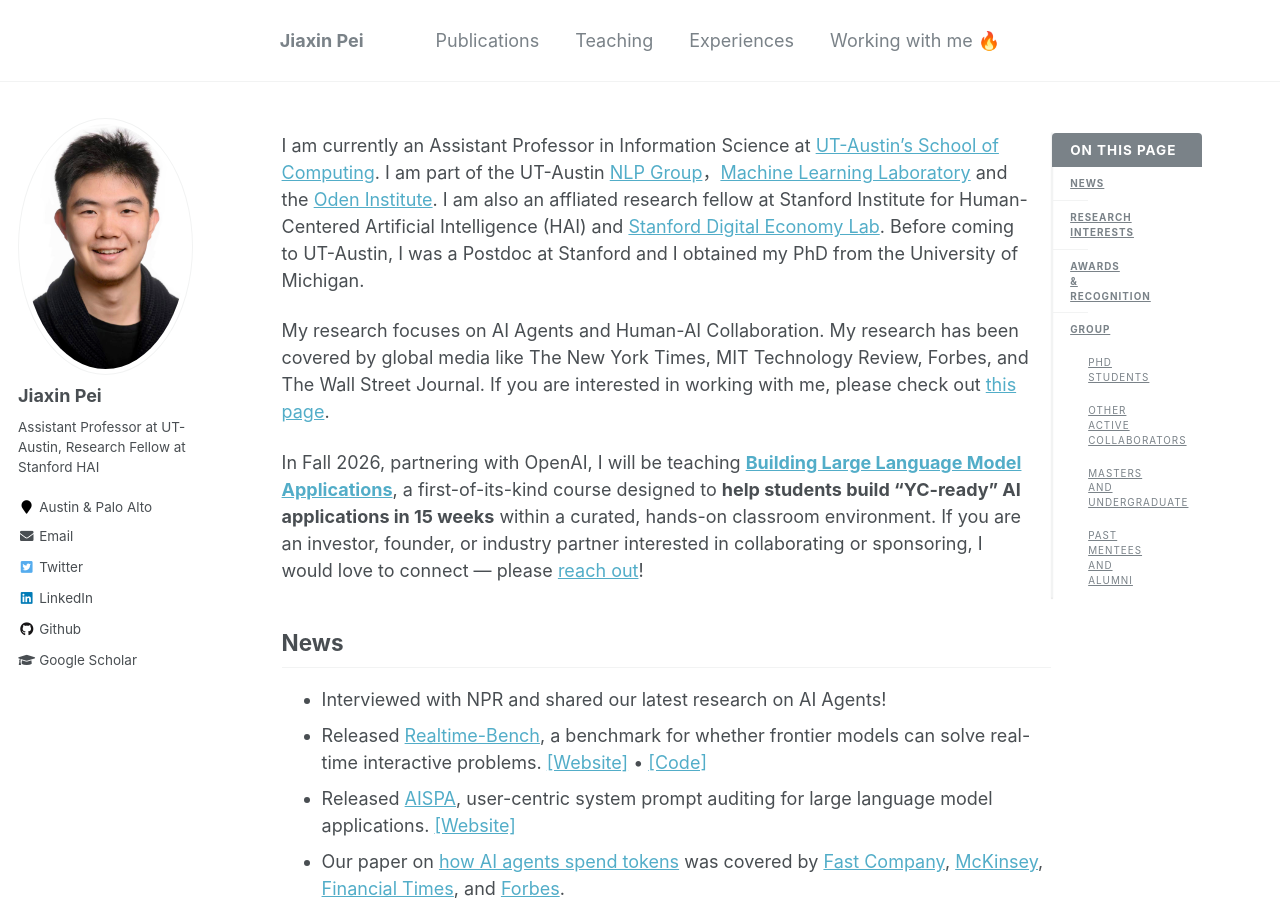
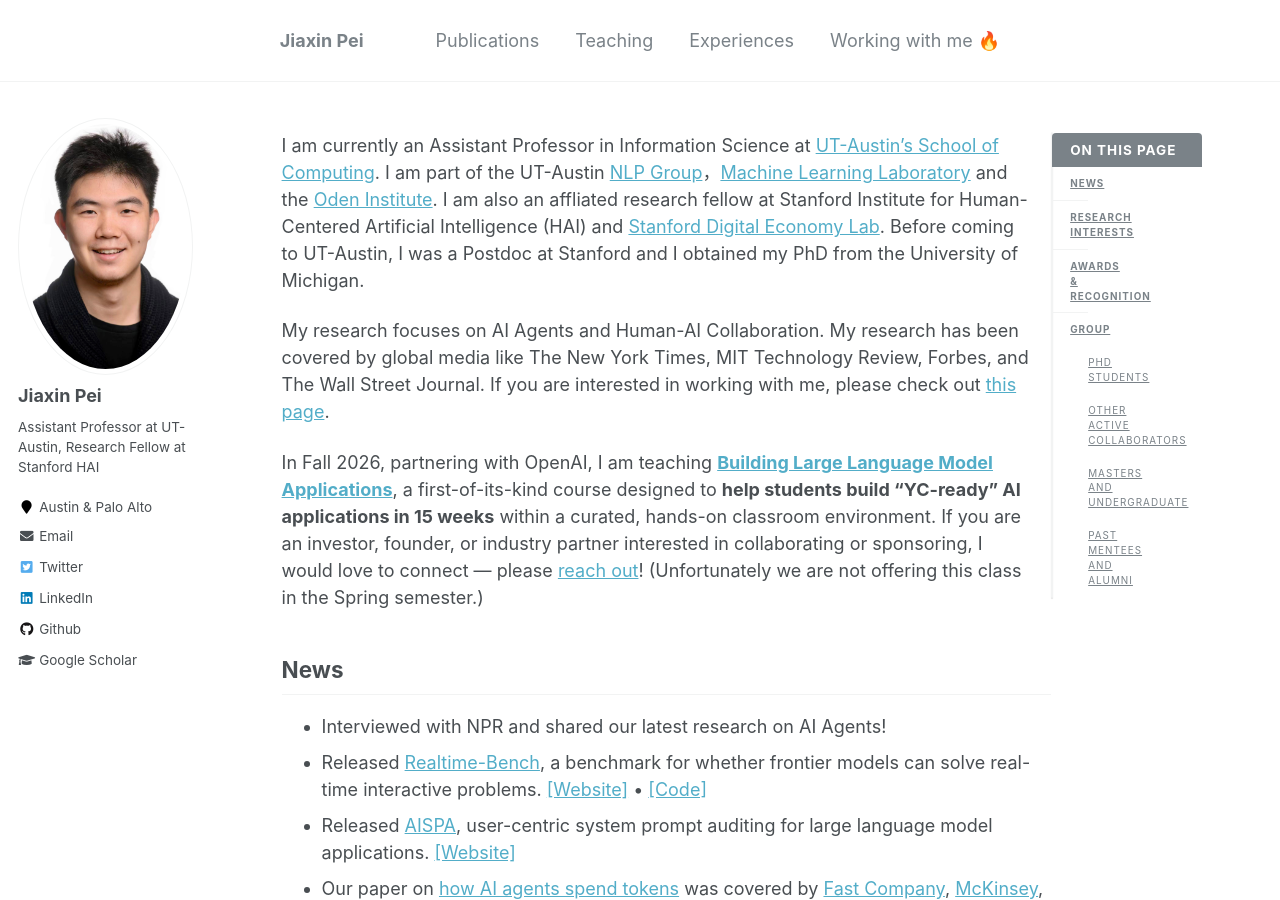
Before and after one commit to Jiaxin-Pei/Jiaxin-Pei.github.io, a Jekyll site: the page built from _pages/about.md, in a window 1280 px wide and 900 px high. Built offline with Jekyll 4.4.1, drawn with Linux system fonts in a browser that asks for light colours.

Commit message:
Note that Building Large Language Model Applications is not offered in Spring.
Co-authored-by: Cursor <cursoragent@cursor.com>

```diff
--- a/_pages/about.md
+++ b/_pages/about.md
@@ -15,7 +15,8 @@ I am currently an Assistant Professor in Information Science at [UT-Austin's Sch
 
 My research focuses on AI Agents and Human-AI Collaboration. My research has been covered by global media like The New York Times, MIT Technology Review, Forbes, and The Wall Street Journal. If you are interested in working with me, please check out [this page](https://jiaxin-pei.github.io/working-with-me/).
 
-In Fall 2026, partnering with OpenAI, I will be teaching **[Building Large Language Model Applications](/courses/inf385t/)**, a first-of-its-kind course designed to **help students build "YC-ready" AI applications in 15 weeks** within a curated, hands-on classroom environment. If you are an investor, founder, or industry partner interested in collaborating or sponsoring, I would love to connect — please [reach out](mailto:jiaxinpei@utexas.edu)!
+In Fall 2026, partnering with OpenAI, I am teaching **[Building Large Language Model Applications](/courses/inf385t/)**, a first-of-its-kind course designed to **help students build "YC-ready" AI applications in 15 weeks** within a curated, hands-on classroom environment. If you are an investor, founder, or industry partner interested in collaborating or sponsoring, I would love to connect — please [reach out](mailto:jiaxinpei@utexas.edu)!
+(Unfortunately we are not offering this class in the Spring semester.)
 
 ## News
 * Interviewed with NPR and shared our latest research on AI Agents!
```
